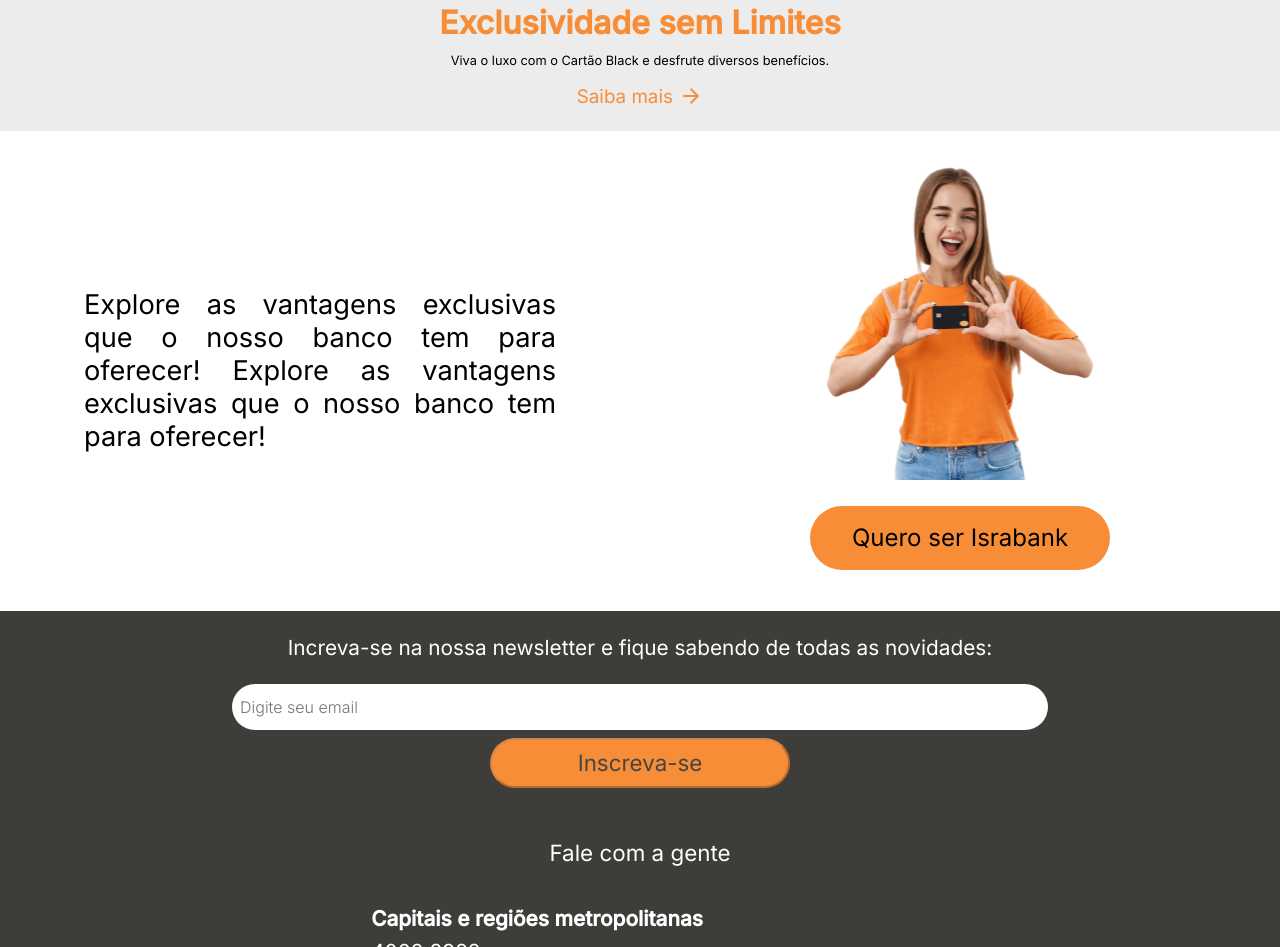
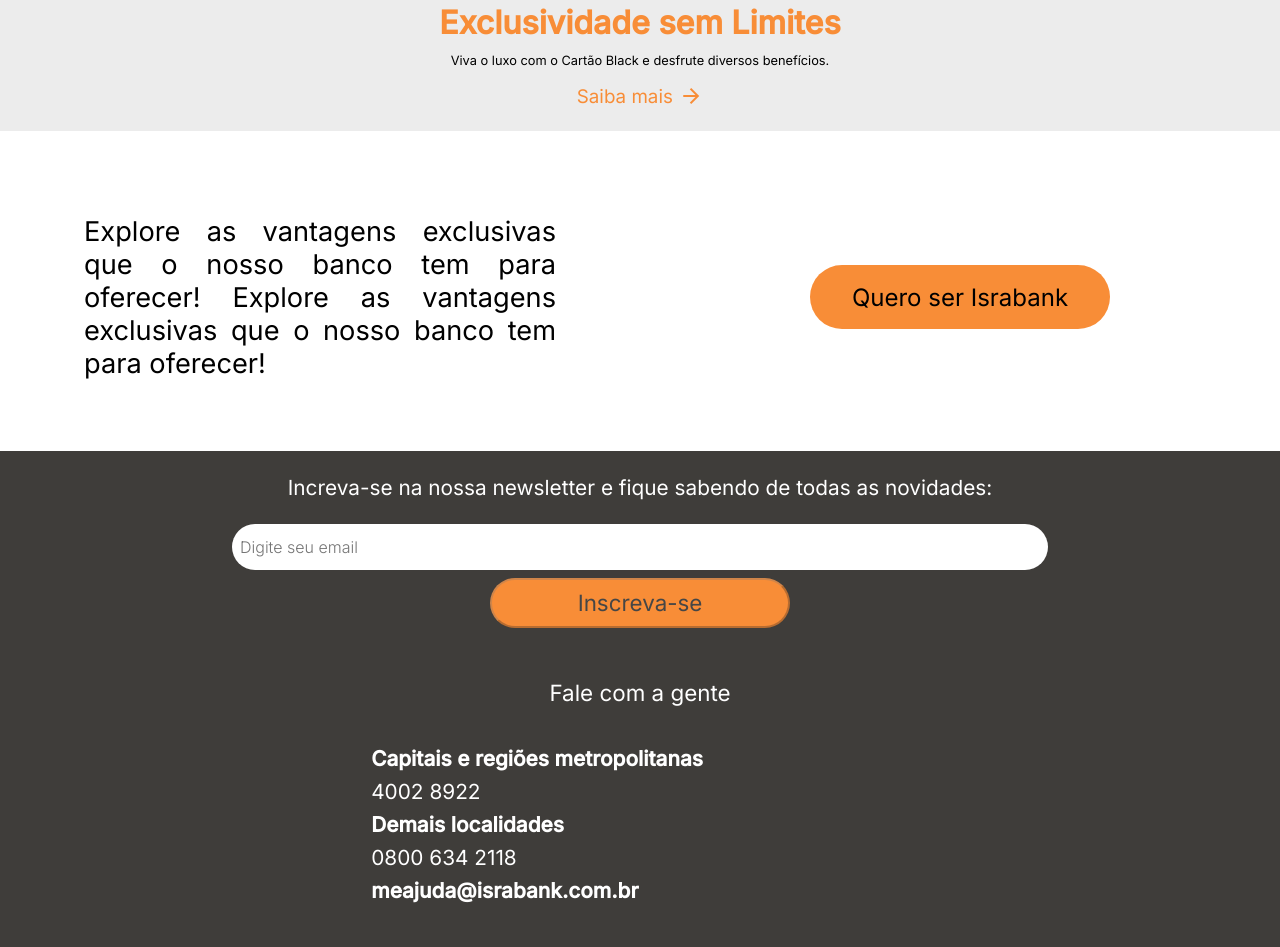
Before and after one commit to israelitas/IsraBank, a plain HTML site: page index.html in a window 1280 px wide. Shown: the part 1543-2490 px from the top of the page. Drawn offline with nearby package versions, Linux system fonts and the light colour scheme.

Commit message:
Correção de bug no botao na nova seção

```diff
--- a/assets/css/vire-isra.css
+++ b/assets/css/vire-isra.css
@@ -1,7 +1,7 @@
 .vire-isra {
     display: grid;
     grid-template-columns: 1fr 1fr; /* Duas colunas de tamanho igual */
-    height: 60vh; /* Altura total da viewport para centralização vertical */
+    height: 40vh; /* Altura total da viewport para centralização vertical */
 }
 
 .vire-isra h4,
--- a/index.html
+++ b/index.html
@@ -155,7 +155,7 @@
         <section class="vire-isra">
             <h4>Explore as vantagens exclusivas que o nosso banco tem para oferecer!  Explore as vantagens exclusivas que o nosso banco tem para oferecer!</h4>
             <div>
-                <img src="./assets/img/quero-ser.png" alt="">
+                <!-- <img src="./assets/img/quero-ser.png" alt=""> -->
                 <button>
                     <a href="cadastro.html">Quero ser Israbank</a>
                 </button>
```
